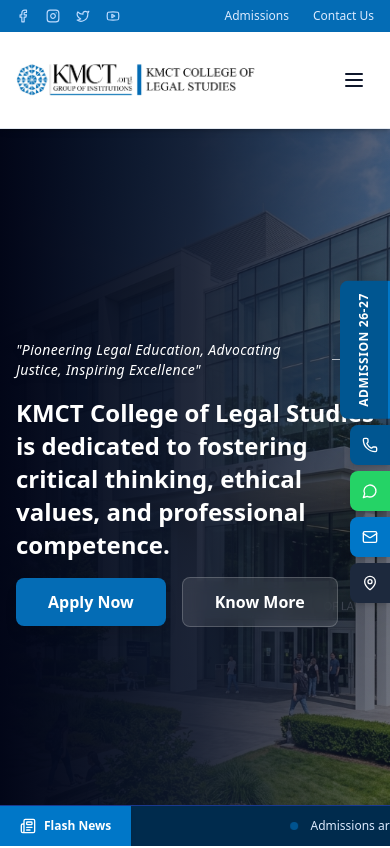
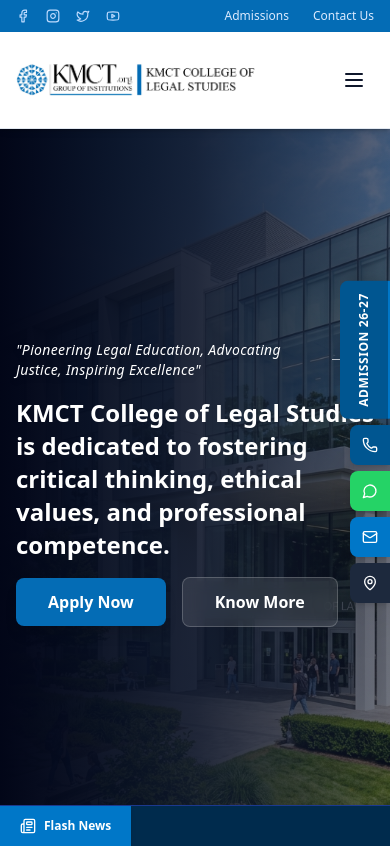
Before and after one commit to KMCT-DEV-TEAM/KLC-KSD, a Next.js app in the folder frontend/: page / in a window 390 px wide. Shown: the top 848 px of the page. Built offline with nearby package versions, Linux system fonts and the light colour scheme.

Commit message:
responsive done

```diff
--- a/frontend/app/globals.css
+++ b/frontend/app/globals.css
@@ -6,12 +6,17 @@
   --animate-marquee: marquee 25s linear infinite;
 
   @keyframes marquee {
-    0% { transform: translateX(100vw); }
+    0% { transform: translateX(100%); }
     100% { transform: translateX(-100%); }
   }
 }
 
 @layer base {
+  html, body {
+    overflow-x: hidden;
+    max-width: 100vw;
+  }
+
   body {
     background-color: #ffffff;
     color: #0f172a;
```
